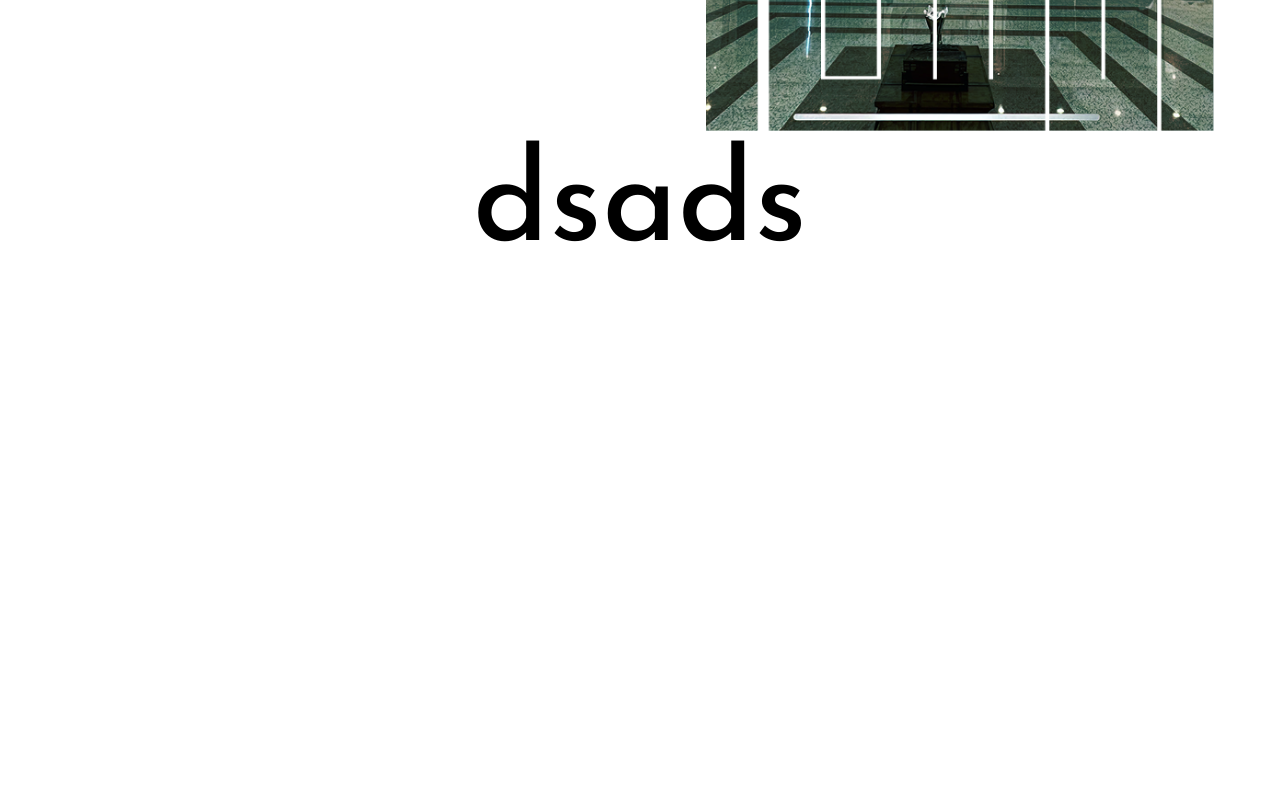
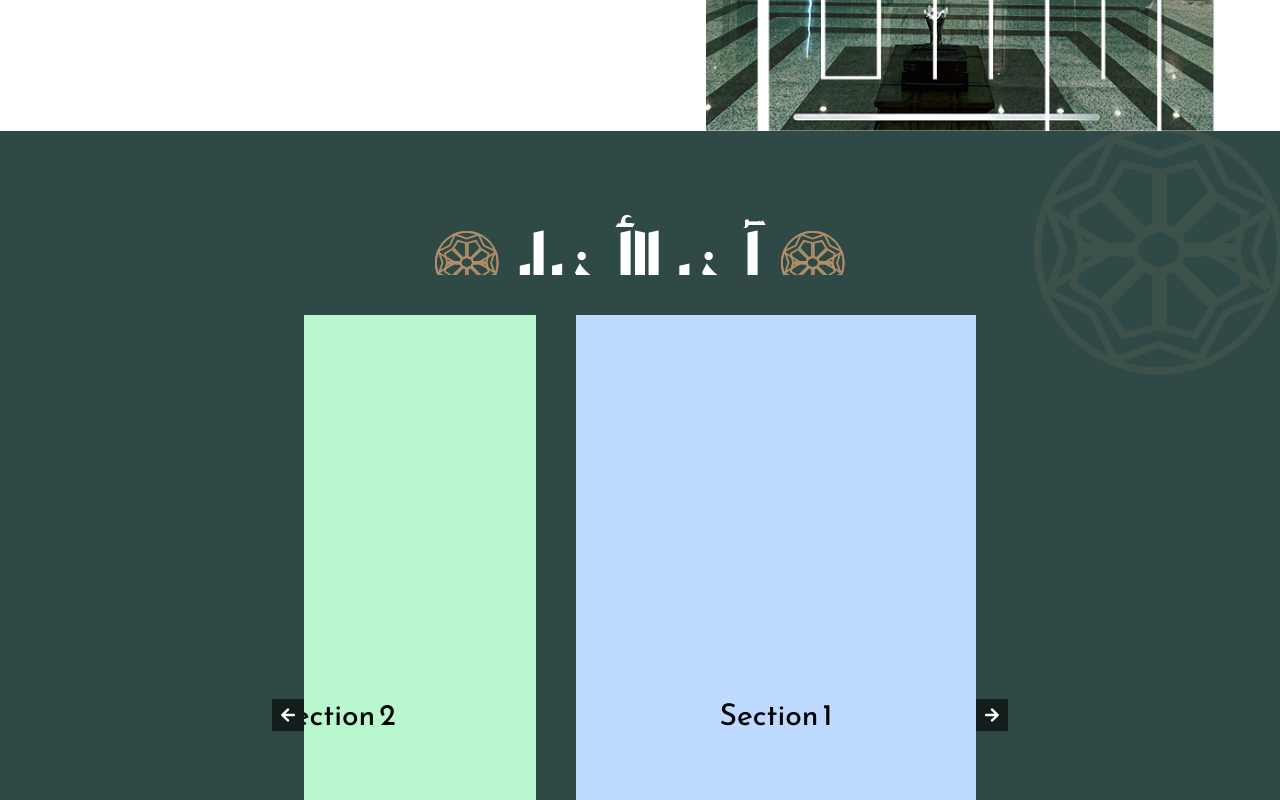
Before and after one commit to AliElemam77/PUIUX-TASK, a Next.js app: page / in a window 1280 px wide. Shown: the part 1220-2020 px from the top of the page. Before the commit the page ends 1511 px from the top, so only its background shows below. Built offline with nearby package versions, Linux system fonts and the light colour scheme.

Commit message:
init slider

```diff
--- a/src/app/page.tsx
+++ b/src/app/page.tsx
@@ -1,4 +1,5 @@
 import SectionHeader from "@/components/common/SectionHeader/SectionHeader";
+import LastNewsSection from "@/components/sections/LastNewsSection/LastNewsSection";
 import Image from "next/image";
 
 export default function Home() {
@@ -30,7 +31,8 @@ export default function Home() {
           <div className="goals flex"></div>
         </div>
       </div>
-
+      {/* Last news section */}
+      <LastNewsSection />
       <div className="">dsads</div>
     </div>
   );
--- /dev/null
+++ b/src/components/common/CardSlider/CardSlider.tsx
@@ -0,0 +1,61 @@
+"use client";
+import { useRef, useState } from "react";
+import { FaArrowLeft, FaArrowRight } from "react-icons/fa";
+
+export default function CardSlider() {
+    const scrollRef = useRef<HTMLInputElement>(null);
+    const [isAtStart, setIsAtStart] = useState(true);
+    const [isAtEnd, setIsAtEnd] = useState(false);
+    const scroll = (direction: string) => {
+        if (!scrollRef.current) return;
+        const { scrollLeft, clientWidth } = scrollRef.current;
+
+        const scrollAmount = clientWidth * 0.9;
+        scrollRef.current.scrollTo({
+            left: direction === "left" ? scrollLeft - scrollAmount : scrollLeft + scrollAmount,
+            behavior: "smooth",
+        });
+        setIsAtStart(scrollRef.current.scrollLeft === 0);
+        setIsAtEnd(
+            scrollRef.current.scrollWidth - scrollRef.current.clientWidth ===
+            scrollRef.current.scrollLeft
+        );
+    };
+
+    return (
+        <div className="relative w-screen h-screen flex items-center justify-center bg-gray-100 mt-4 mx-auto max-w-2xl">
+            <button
+                disabled={isAtStart}
+                onClick={() => scroll("left")}
+                className="absolute right-full z-10 p-2 text-base bg-black/60 text-white hover:bg-black"
+            >
+                <FaArrowLeft />
+            </button>
+
+            <div
+                ref={scrollRef}
+                className="overflow-x-auto [&::-webkit-scrollbar]:h-1
+            [&::-webkit-scrollbar]:w-5
+  [&::-webkit-scrollbar-thumb]:bg-secondary
+  [&::-webkit-scrollbar-track]:bg-accent/10 bg-primary  w-screen  snap-x snap-mandatory flex gap-10 py-10">
+                <section className="h-screen w-[400px] snap-center bg-blue-200 shrink-0 grow flex items-center justify-center text-3xl">
+                    Section 1
+                </section>
+                <section className="h-screen w-[400px] snap-center bg-green-200 shrink-0 grow flex items-center justify-center text-3xl">
+                    Section 2
+                </section>
+                <section className="h-screen w-[400px] snap-center shrink-0 grow bg-red-200 flex items-center justify-center text-3xl">
+                    Section 3
+                </section>
+            </div>
+
+            <button
+                onClick={() => scroll("right")}
+                disabled={isAtEnd}
+                className="absolute left-full text-base z-10 p-2 bg-black/60 text-white  hover:bg-black"
+            >
+                <FaArrowRight />
+            </button>
+        </div>
+    );
+}
--- a/src/components/common/SectionHeader/SectionHeader.tsx
+++ b/src/components/common/SectionHeader/SectionHeader.tsx
@@ -3,12 +3,12 @@ import Image from "next/image";
 
 export default function SectionHeader({ text, color }: SectionHeaderProps) {
     return (
-        <div className="flex gap-4 items-center my-4">
+        <div className="flex gap-4 items-center justify-center">
             <div className="relative w-12 h-12 lg:w-16 lg:h-16">
                 <Image src="/assets/icons/HeaderShape.svg" alt="divider" fill className="mb-4 object-contain" />
             </div>
             <div>
-                <h2 className={`text-4xl lg:text-7xl font-semibold mb-6 ${color ? color : 'text-black'}`}>{text}</h2>
+                <h2 className={`text-4xl lg:text-7xl font-semibold ${color ? color : 'text-black'}`}>{text}</h2>
             </div>
             <div className="relative w-12 h-12 lg:w-16 lg:h-16">
                 <Image src="/assets/icons/HeaderShape.svg" alt="divider" fill className="mb-4 object-contain" />
--- /dev/null
+++ b/src/components/sections/LastNewsSection/LastNewsSection.tsx
@@ -0,0 +1,24 @@
+import CardSlider from "@/components/common/CardSlider/CardSlider";
+import SectionHeader from "@/components/common/SectionHeader/SectionHeader";
+import Image from "next/image";
+
+export default function LastNewsSection() {
+    return (
+        <div className="container mx-auto py-14 lg:py-24 bg-primary border-accent relative overflow-hidden">
+            <div>
+                <SectionHeader text="آخر الأخبار" color="text-white" />
+            </div>
+            <div className="absolute top-0 start-0 scale-105 opacity-10">
+                <div className="relative w-20 h-20 lg:w-60 lg:h-60">
+                    <Image src="/assets/icons/HeaderShape.svg" alt="divider" fill className="mb-4 object-contain" />
+                </div>
+            </div>
+            <div className="absolute bottom-0 end-0 scale-105 opacity-10">
+                <div className="relative w-20 h-20 lg:w-60 lg:h-60">
+                    <Image src="/assets/icons/HeaderShape.svg" alt="divider" fill className="mb-4 object-contain" />
+                </div>
+            </div>
+            <CardSlider />
+        </div>
+    )
+}
```
